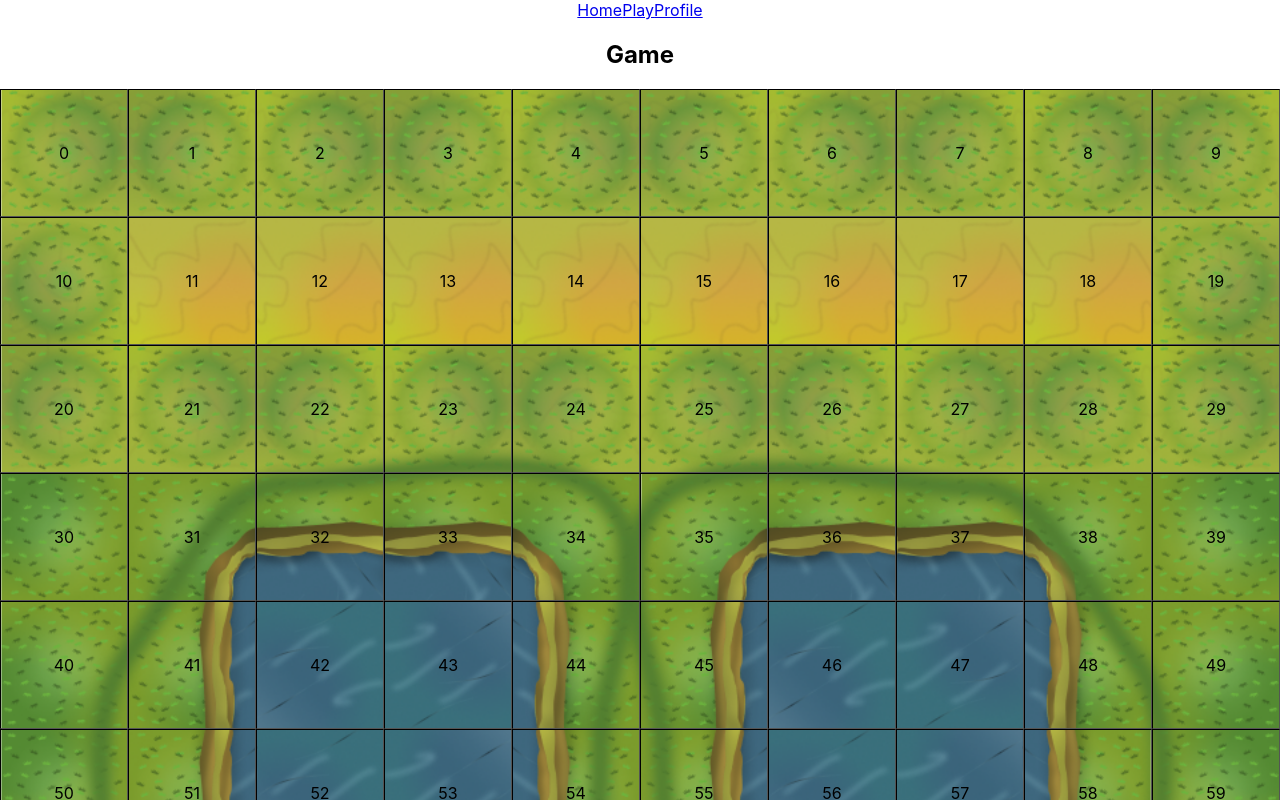
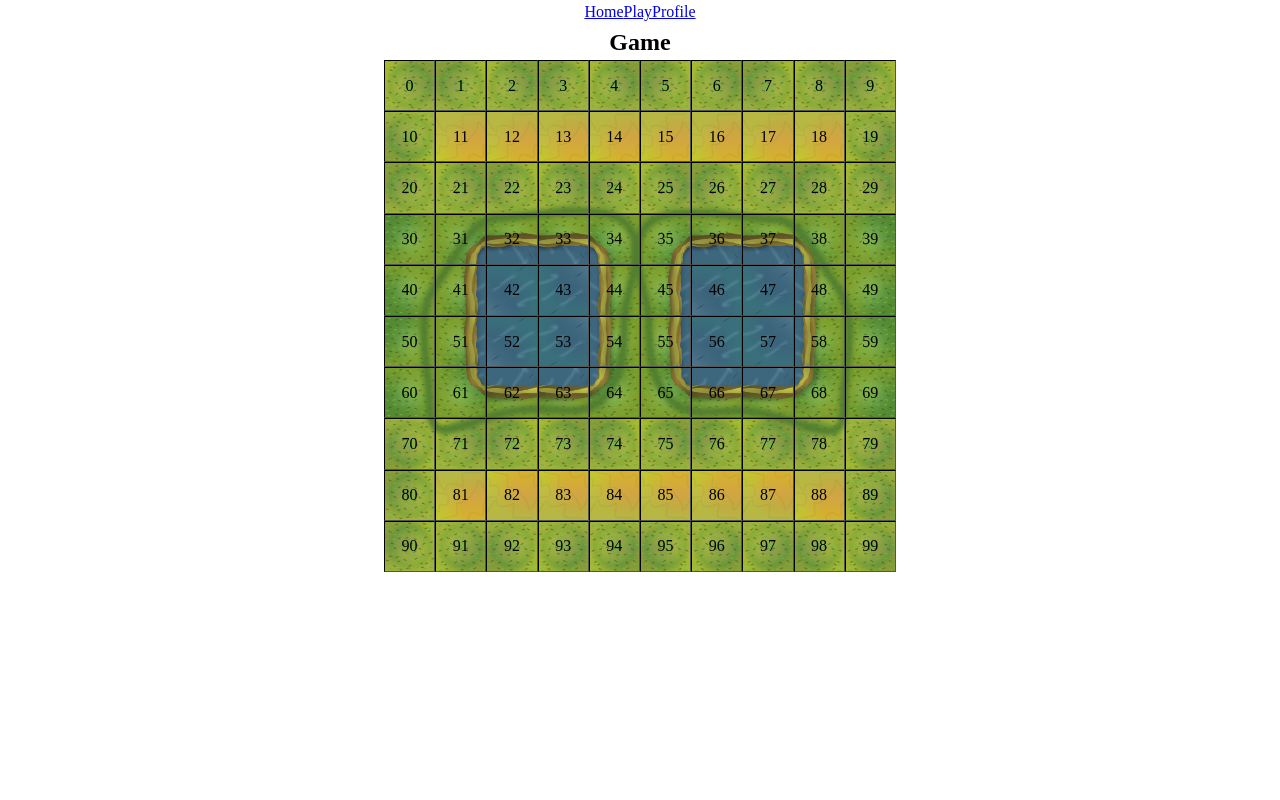
Before and after one commit to Ejguzman3988/stratego, a React (Create React App) app: page /play in a window 1280 px wide. Shown: the top 800 px of the page. Built offline with nearby package versions, Linux system fonts and the light colour scheme.

Commit message:
Updates media queries to make responsive

```diff
--- a/src/index.css
+++ b/src/index.css
@@ -1,13 +1,74 @@
-body {
-  margin: 0;
-  font-family: -apple-system, BlinkMacSystemFont, 'Segoe UI', 'Roboto', 'Oxygen',
-    'Ubuntu', 'Cantarell', 'Fira Sans', 'Droid Sans', 'Helvetica Neue',
-    sans-serif;
-  -webkit-font-smoothing: antialiased;
-  -moz-osx-font-smoothing: grayscale;
+/* Box sizing rules */
+*,
+*::before,
+*::after {
+  box-sizing: border-box;
 }
 
-code {
-  font-family: source-code-pro, Menlo, Monaco, Consolas, 'Courier New',
-    monospace;
+/* Remove default margin */
+body,
+h1,
+h2,
+h3,
+h4,
+p,
+figure,
+blockquote,
+dl,
+dd {
+  margin: 0;
 }
+
+/* Remove list styles on ul, ol elements with a list role, which suggests default styling will be removed */
+ul[role="list"],
+ol[role="list"] {
+  list-style: none;
+}
+
+/* Set core root defaults */
+html:focus-within {
+  scroll-behavior: smooth;
+}
+
+/* Set core body defaults */
+body {
+  min-height: 100vh;
+  text-rendering: optimizeSpeed;
+  line-height: 1.5;
+}
+
+/* A elements that don't have a class get default styles */
+a:not([class]) {
+  text-decoration-skip-ink: auto;
+}
+
+/* Make images easier to work with */
+img,
+picture {
+  max-width: 100%;
+  display: block;
+}
+
+/* Inherit fonts for inputs and buttons */
+input,
+button,
+textarea,
+select {
+  font: inherit;
+}
+
+/* Remove all animations, transitions and smooth scroll for people that prefer not to see them */
+@media (prefers-reduced-motion: reduce) {
+  html:focus-within {
+    scroll-behavior: auto;
+  }
+
+  *,
+  *::before,
+  *::after {
+    animation-duration: 0.01ms !important;
+    animation-iteration-count: 1 !important;
+    transition-duration: 0.01ms !important;
+    scroll-behavior: auto !important;
+  }
+}
--- a/src/stratego/ui/components/game/Board.module.css
+++ b/src/stratego/ui/components/game/Board.module.css
@@ -6,3 +6,38 @@
   display: flex;
   flex-wrap: wrap;
 }
+
+.square {
+  border: 0.5px black inset;
+  width: calc(100vw / 10);
+  height: calc(100vw / 10);
+  margin: 0;
+  display: grid;
+  align-items: center;
+}
+.container {
+  display: flex;
+  flex-direction: column;
+  align-items: center;
+  justify-content: center;
+}
+
+@media only screen and (min-width: 768px) {
+  .board {
+    width: 40vw;
+    height: 40vw;
+    background-image: url("../../../assets/BetaBoard.png");
+    background-size: 40vw;
+    display: flex;
+    flex-wrap: wrap;
+  }
+
+  .square {
+    border: 0.5px black inset;
+    width: calc(40vw / 10);
+    height: calc(40vw / 10);
+    margin: 0;
+    display: grid;
+    align-items: center;
+  }
+}
--- a/src/stratego/ui/components/game/Game.tsx
+++ b/src/stratego/ui/components/game/Game.tsx
@@ -1,9 +1,10 @@
 import React from "react";
 import Board from "./Board";
+import styles from "./Board.module.css";
 
 const Game = () => {
   return (
-    <div>
+    <div className={styles.container}>
       <h2>Game</h2>
       <Board />
     </div>
--- a/src/stratego/ui/components/game/Square.tsx
+++ b/src/stratego/ui/components/game/Square.tsx
@@ -1,24 +1,12 @@
 import React from "react";
+import styles from "./Board.module.css";
 
 interface props {
   t: any;
 }
 
 const Square = (props: props) => {
-  return (
-    <div
-      style={{
-        border: "0.5px black inset",
-        width: "calc(100vw/10 - 2px)",
-        height: "calc(100vw/10 - 2px)",
-        margin: "0",
-        display: "grid",
-        alignItems: "center",
-      }}
-    >
-      {props.t}
-    </div>
-  );
+  return <div className={styles.square}>{props.t}</div>;
 };
 
 export default Square;
```
